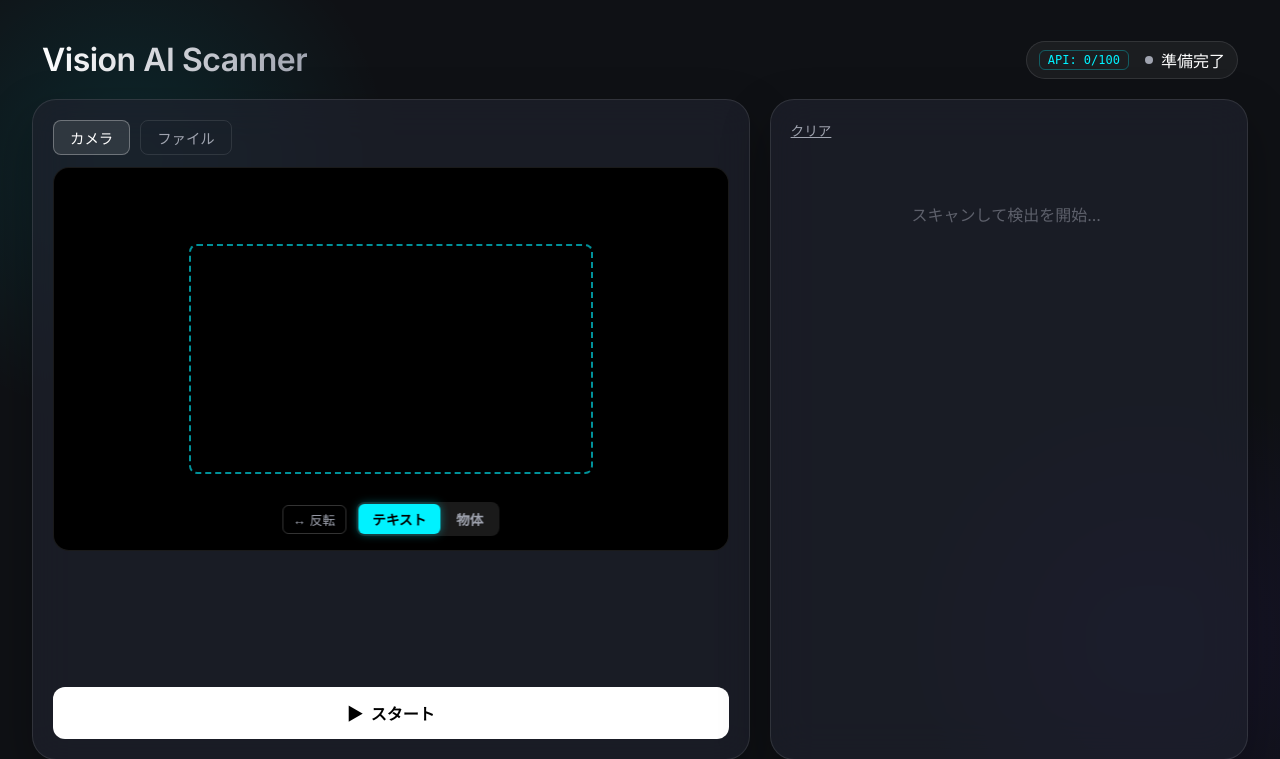
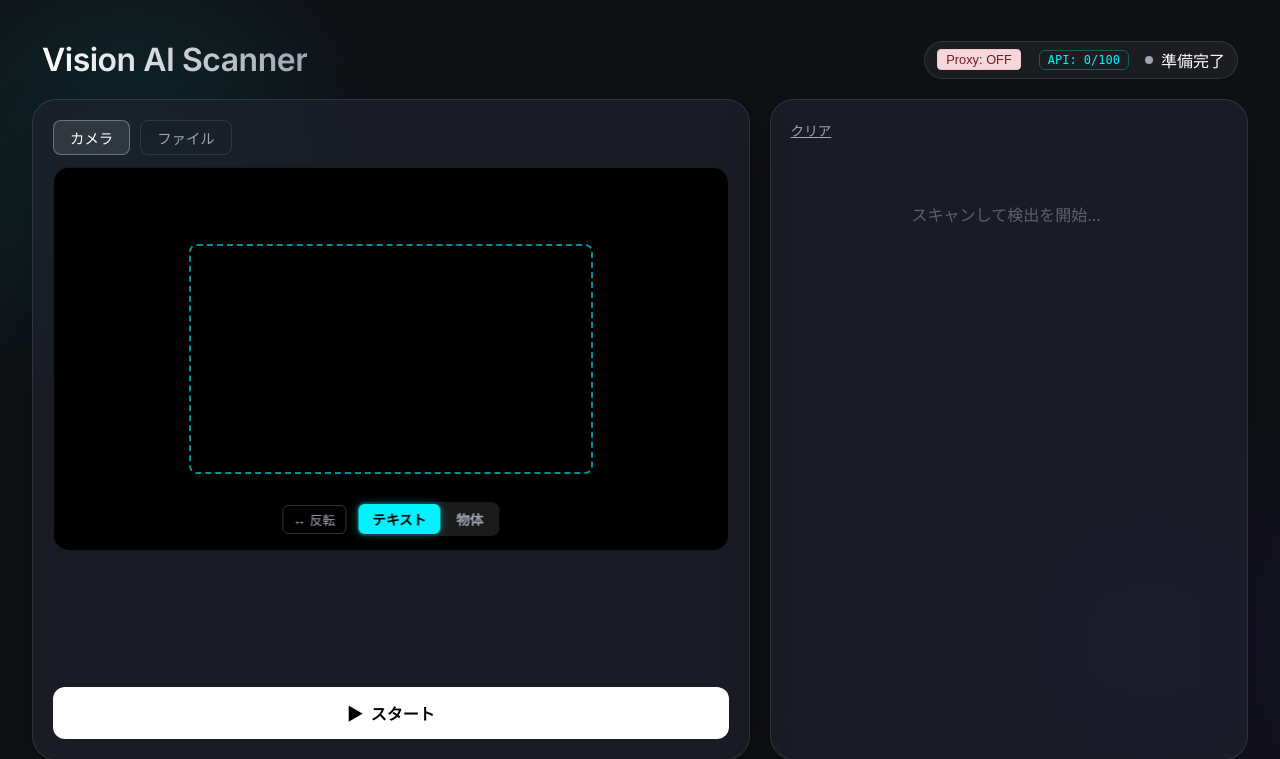
Before and after one commit to Naoki-Kaneda/Vision-Scanner, a Flask app: page / in a window 1280 px wide. Shown: the top 759 px of the page. Run offline with Flask 3, Linux system fonts and the light colour scheme.

Commit message:
feat: プロキシ切り替えボタンの実装（画面上でON/OFF可能に）

```diff
--- a/app.py
+++ b/app.py
@@ -19,7 +19,7 @@ except ImportError:
 from flask import Flask, render_template, request, jsonify
 from werkzeug.middleware.proxy_fix import ProxyFix
 from dotenv import load_dotenv
-from vision_api import detect_content
+from vision_api import detect_content, get_proxy_status, set_proxy_enabled
 
 # ─── 設定 ──────────────────────────────────────
 load_dotenv()
@@ -101,8 +101,25 @@ app.wsgi_app = ProxyFix(app.wsgi_app, x_for=1, x_proto=1, x_host=1, x_prefix=1)
 # ─── ルーティング ────────────────────────────────
 @app.route("/")
 def index():
-    """メインページを表示する。"""
+    """アプリケーションのメインページを表示する"""
     return render_template("index.html")
+
+
+@app.route("/api/config/proxy", methods=["GET"])
+def get_proxy_config():
+    """現在のプロキシ設定状態を返す"""
+    return jsonify(get_proxy_status())
+
+
+@app.route("/api/config/proxy", methods=["POST"])
+def update_proxy_config():
+    """プロキシ設定を更新する"""
+    data = request.json
+    if not data or "enabled" not in data:
+        return jsonify({"ok": False, "message": "enabledフィールドが必要です"}), 400
+
+    new_status = set_proxy_enabled(bool(data["enabled"]))
+    return jsonify({"ok": True, "status": new_status})
 
 
 @app.route("/api/analyze", methods=["POST"])
--- a/static/script.js
+++ b/static/script.js
@@ -66,6 +66,57 @@ function saveApiUsage() {
     updateApiCounter();
 }
 
+// ─── プロキシ設定制御 ──────────────────────────────
+let currentProxyEnabled = false;
+
+async function loadProxyConfig() {
+    try {
+        const res = await fetch('/api/config/proxy');
+        if (res.ok) {
+            const data = await res.json();
+            updateProxyButton(data.enabled);
+        }
+    } catch (err) {
+        console.error('プロキシ設定取得エラー:', err);
+    }
+}
+
+async function toggleProxy() {
+    const newState = !currentProxyEnabled;
+    try {
+        const res = await fetch('/api/config/proxy', {
+            method: 'POST',
+            headers: { 'Content-Type': 'application/json' },
+            body: JSON.stringify({ enabled: newState }),
+        });
+        if (res.ok) {
+            const data = await res.json();
+            updateProxyButton(data.status.enabled);
+        } else {
+            alert('プロキシ切り替えに失敗しました');
+        }
+    } catch (err) {
+        console.error('プロキシ切り替えエラー:', err);
+        alert('通信エラーが発生しました');
+    }
+}
+
+function updateProxyButton(isEnabled) {
+    currentProxyEnabled = isEnabled;
+    const btn = document.getElementById('btn-proxy');
+    if (!btn) return;
+
+    if (isEnabled) {
+        btn.innerText = 'Proxy: ON';
+        btn.className = 'proxy-badge active';
+        btn.title = 'クリックして無効化';
+    } else {
+        btn.innerText = 'Proxy: OFF';
+        btn.className = 'proxy-badge inactive';
+        btn.title = 'クリックして有効化';
+    }
+}
+
 /** ヘッダーのAPIカウンター表示を更新する。 */
 function updateApiCounter() {
     const counterEl = document.getElementById('api-counter');
@@ -105,6 +156,7 @@ function isApiLimitReached() {
 // ━━━━━━━━━━━━━━━━━━━━━━━━━━━━━━━━━━━━━━━━━━━━
 // カメラ制御
 // ━━━━━━━━━━━━━━━━━━━━━━━━━━━━━━━━━━━━━━━━━━━━
+
 
 /** カメラを初期化してHD映像を取得する。 */
 async function setupCamera() {
@@ -451,6 +503,7 @@ function init() {
     setupCamera();
     updateMirrorState();
     loadApiUsage();
+    loadProxyConfig();
 }
 
-init();
+document.addEventListener('DOMContentLoaded', init);
--- a/static/style.css
+++ b/static/style.css
@@ -493,4 +493,4 @@ video {
         padding: 12px;
         font-size: 0.9rem;
     }
-}
+}/* Proxy Button Style */ .proxy-badge { background: #eee; border: 1px solid #ccc; border-radius: 4px; padding: 2px 8px; font-size: 0.8rem; cursor: pointer; margin-right: 10px; } .proxy-badge.active { background: #d4edda; color: #155724; border-color: #c3e6cb; } .proxy-badge.inactive { background: #f8d7da; color: #721c24; border-color: #f5c6cb; }
--- a/templates/index.html
+++ b/templates/index.html
@@ -18,6 +18,7 @@
         <header>
             <h1>Vision AI Scanner</h1>
             <div class="status-indicator">
+                <button id="btn-proxy" class="proxy-badge" onclick="toggleProxy()" title="プロキシ切替">Proxy: --</button>
                 <span id="api-counter" class="api-counter">API: 0/100</span>
                 <span id="status-dot"></span>
                 <span id="status-text">準備完了</span>
--- a/vision_api.py
+++ b/vision_api.py
@@ -25,9 +25,17 @@ logger = logging.getLogger(__name__)
 # URLはdetect_content内で構築する（起動時にキーがなくてもNoneStrが埋まる問題を回避）
 API_BASE_URL = "https://vision.googleapis.com/v1/images:annotate"
 
-# プロキシ設定（NO_PROXY_MODE=trueならプロキシを無視）
+# プロキシ設定（NO_PROXY_MODE=trueなら初期状態でプロキシを無視）
 NO_PROXY_MODE = os.getenv("NO_PROXY_MODE", "false").lower() == "true"
-PROXY_URL = "" if NO_PROXY_MODE else os.getenv("PROXY_URL", "")
+_RAW_PROXY_URL = os.getenv("PROXY_URL", "")
+
+
+def _get_active_proxy_config():
+    """現在の設定に基づいてプロキシ辞書を生成する"""
+    if NO_PROXY_MODE or not _RAW_PROXY_URL:
+        return {}
+    return {"http": _RAW_PROXY_URL, "https": _RAW_PROXY_URL}
+
 
 VERIFY_SSL = os.getenv("VERIFY_SSL", "true").lower() != "false"
 
@@ -56,10 +64,37 @@ adapter = HTTPAdapter(max_retries=retry_strategy)
 session.mount("http://", adapter)
 session.mount("https://", adapter)
 
-# プロキシ設定
-if PROXY_URL:
-    session.proxies = {"http": PROXY_URL, "https": PROXY_URL}
-    logger.info("プロキシ設定: %s", PROXY_URL)
+# 初期プロキシ設定適用
+session.proxies = _get_active_proxy_config()
+if session.proxies:
+    logger.info("プロキシ設定: %s", _RAW_PROXY_URL)
+
+
+# ─── プロキシ設定API ─────────────────────────────
+def get_proxy_status():
+    """現在のプロキシ設定状態を返す"""
+    return {
+        "enabled": not NO_PROXY_MODE and bool(_RAW_PROXY_URL),
+        "url": _RAW_PROXY_URL if not NO_PROXY_MODE else "",
+        "configured_url": _RAW_PROXY_URL
+    }
+
+
+def set_proxy_enabled(enabled: bool):
+    """
+    プロキシの有効/無効を切り替える
+    Args:
+        enabled (bool): Trueならプロキシ有効（PROXY_URLを使用）、Falseなら無効
+    """
+    global NO_PROXY_MODE
+    NO_PROXY_MODE = not enabled
+
+    config = _get_active_proxy_config()
+    session.proxies = config
+
+    status = "有効" if enabled else "無効"
+    logger.info("プロキシ設定を変更しました: %s", status)
+    return get_proxy_status()
 
 # SSL検証設定
 session.verify = VERIFY_SSL
```
Also changed, not shown: .claude/settings.local.json (added), README.md.
